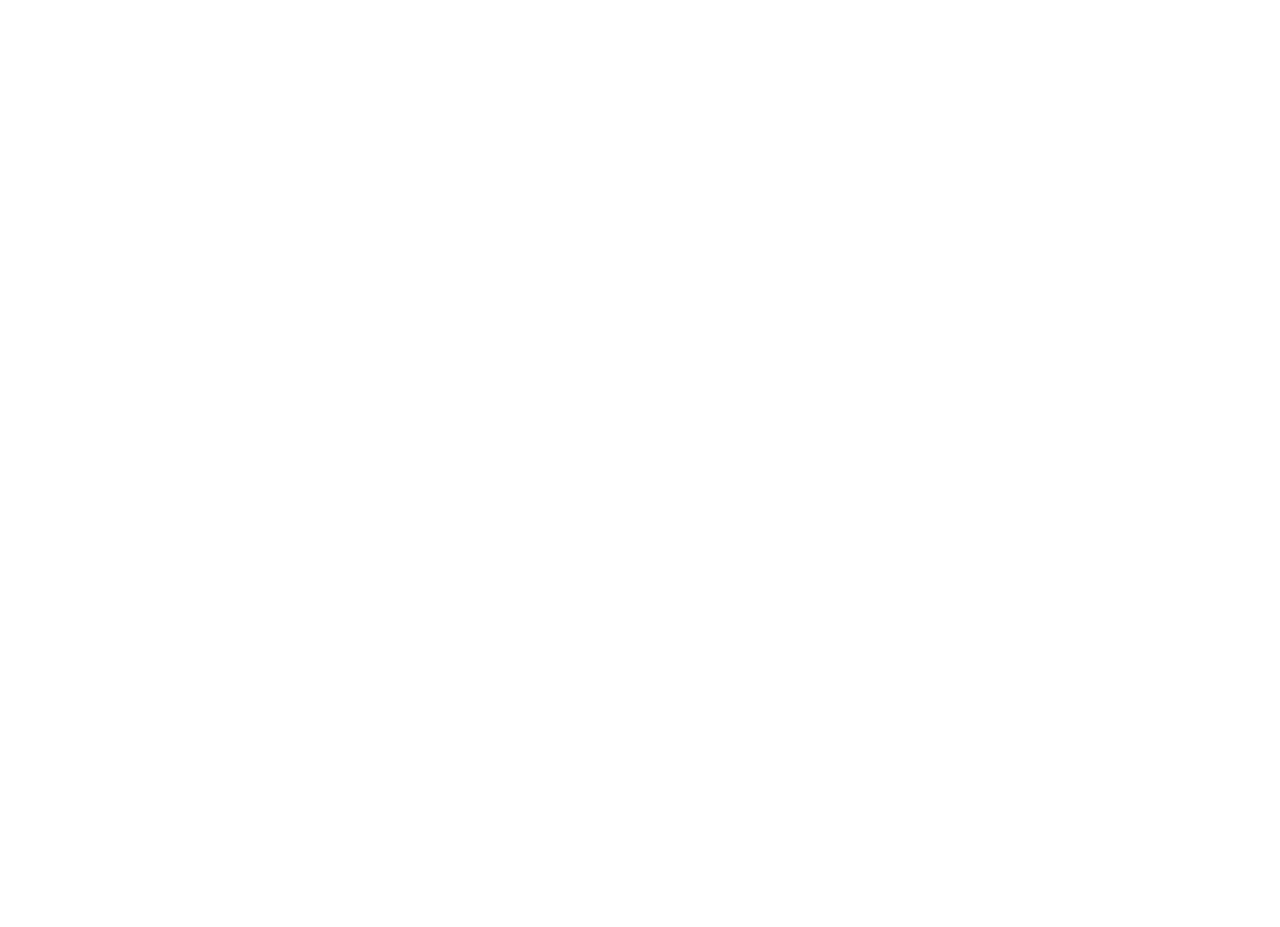
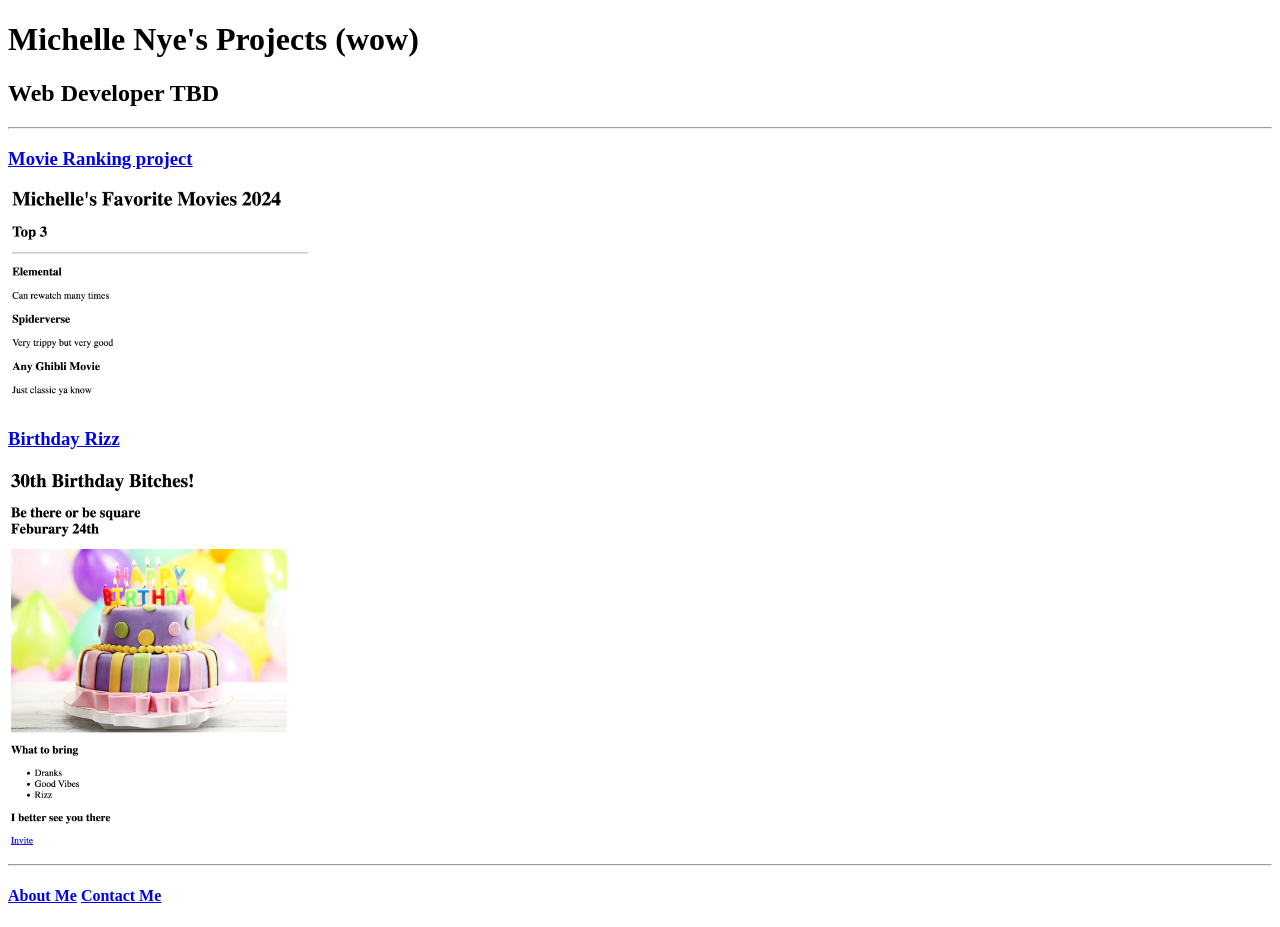
Before and after one commit to Rizzarding/HTML_portfolio, a plain HTML site: page index.html in a window 1280 px wide. Before the commit the page ends 800 px from the top, so only its background shows below. Drawn offline with Linux system fonts and the light colour scheme.

Commit message:
Add files via upload

```diff
--- a/index.html
+++ b/index.html
@@ -1,5 +1,27 @@
-<!-- TODO 1: Create the HTML Boilerplate -->
+<!DOCTYPE html>
+<html lang="en">
+    <head>
+        <meta charset="UTF=8">
+        <meta name="viewport" content="width=device-width, initial-scale=1.0">
+        <title>Michelle's Final Project part 1</title>
+    </head>
+    <body>
+        <h1>Michelle Nye's Projects (wow) </h1>
+        <h2> Web Developer TBD</h2>
+        <hr>
+        <h3><a href="../2.4 Movie Ranking Project/index.html">Movie Ranking project</a></h3>
+        <img src="./assets/images/Michmovies.png" alt="Movies" width="300">
+        <h3><a href="../3.4 Birthday Invite Project/index.html">Birthday Rizz</a></h3>
+        <img src="./assets/images/BdayRizz.png" alt="Birthday"width="300" >
+        <hr>
+        <h4><a href="./public/about.html">About Me</a>
+            <a href="./public/contact.html">Contact Me</a></h4>
 
+    </body>
+
+
+
+</html>
 <!-- TODO 2: Add Your previous projects' HTML into the public folder -->
 
 <!-- TODO 3: Take screenshots of your project previews and add the images to the images folder -->
```
